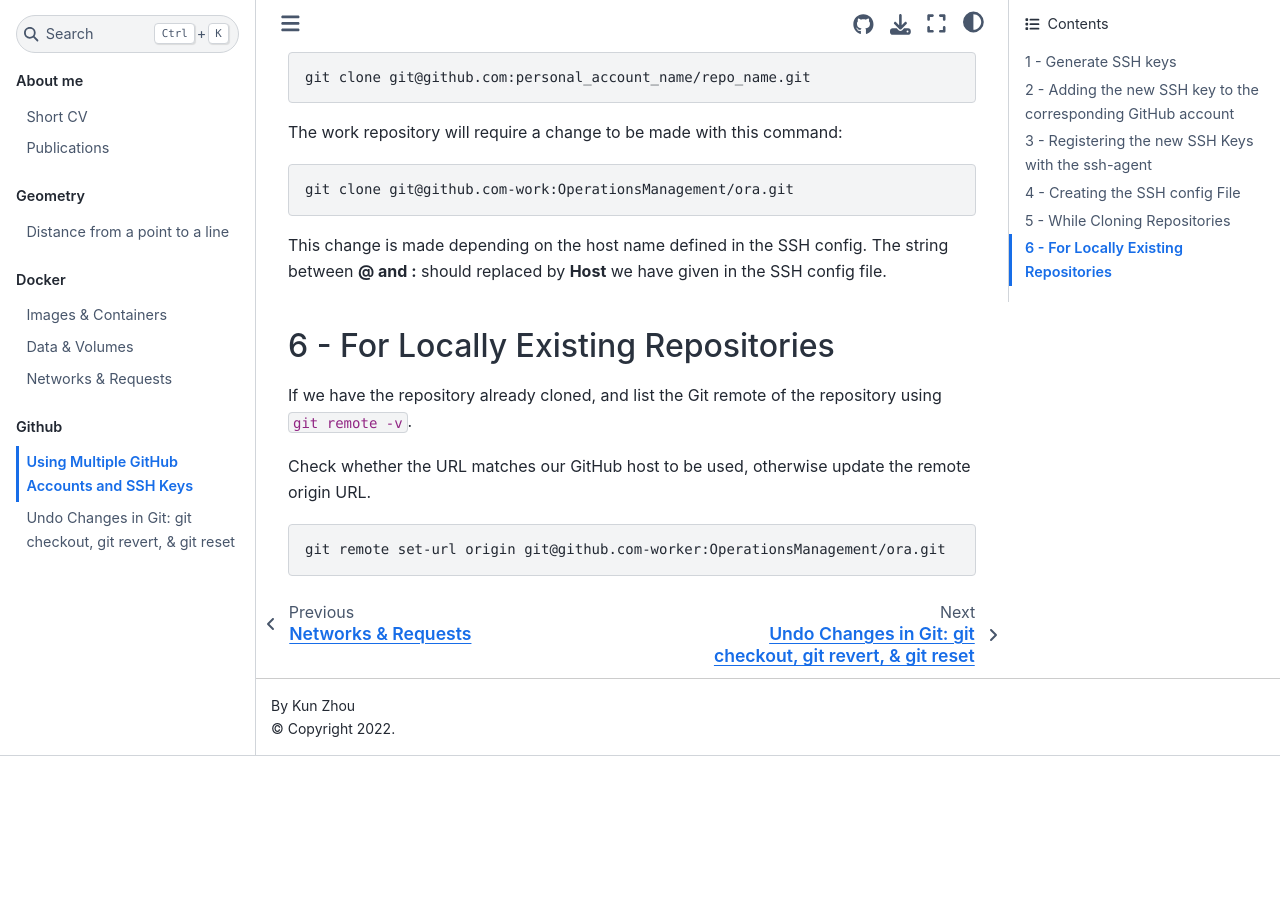
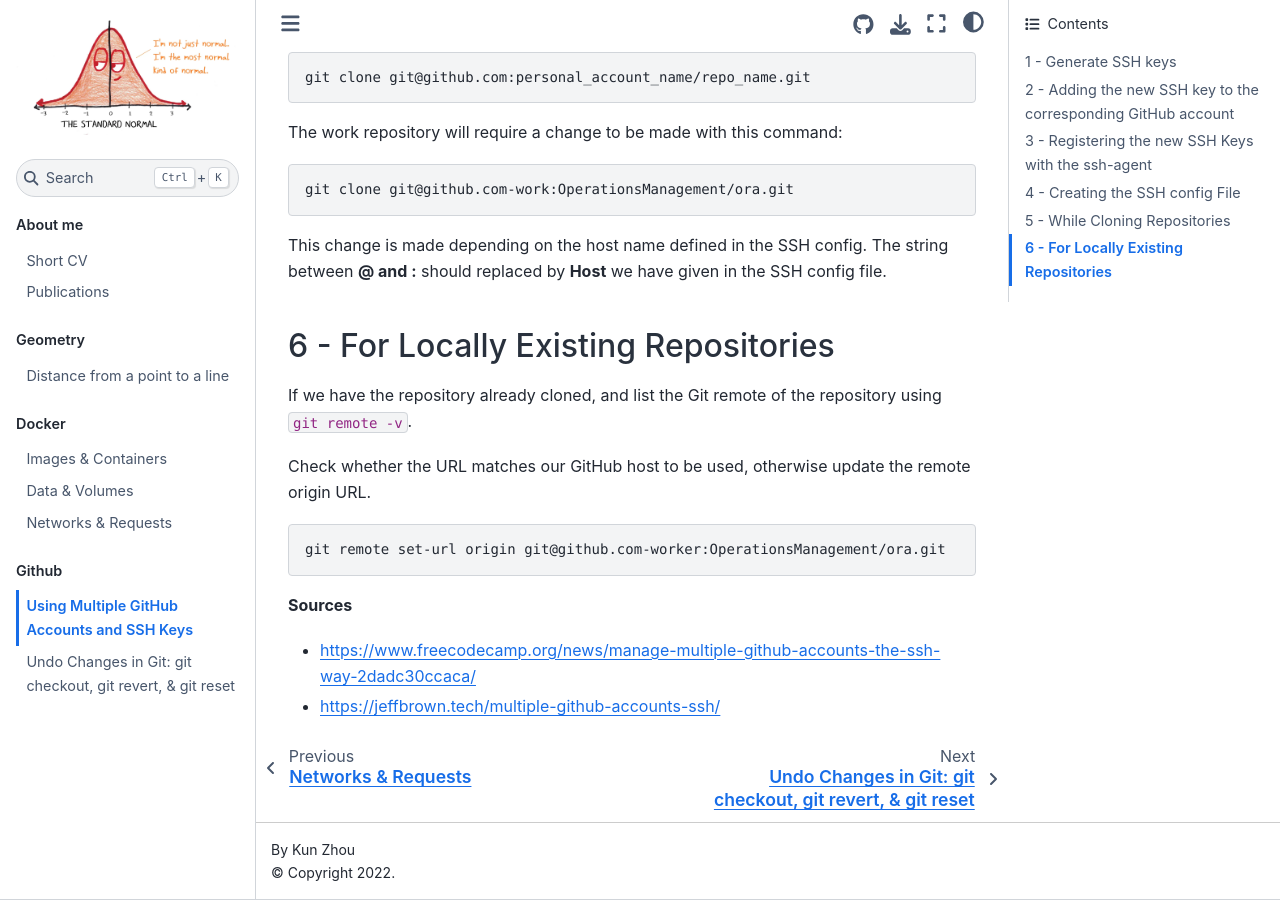
Before and after one commit to kunzhoudk/kzspace, a Jupyter Book: the page built from github/multiple-github-accounts-ssh.md, in a window 1280 px wide and 900 px high, scrolled down 2768 px. Built offline with Jupyter Book 1.0.4 settings and Sphinx 7.4.7 and the Sphinx Book theme 1.1.4, drawn with Linux system fonts in a browser that asks for light colours; pages that are not in the unit, such as notebooks, are missing from menus; before the commit the page ends 3524 px from its top, so only the background shows below that.

Commit message:
added source links for  multi-github accounts with ssh kyes

````diff
--- a/github/multiple-github-accounts-ssh.md
+++ b/github/multiple-github-accounts-ssh.md
@@ -92,3 +92,7 @@
 ```git
 git remote set-url origin git@github.com-worker:OperationsManagement/ora.git
 ```
+
+**Sources**
+* https://www.freecodecamp.org/news/manage-multiple-github-accounts-the-ssh-way-2dadc30ccaca/
+* https://jeffbrown.tech/multiple-github-accounts-ssh/
````
